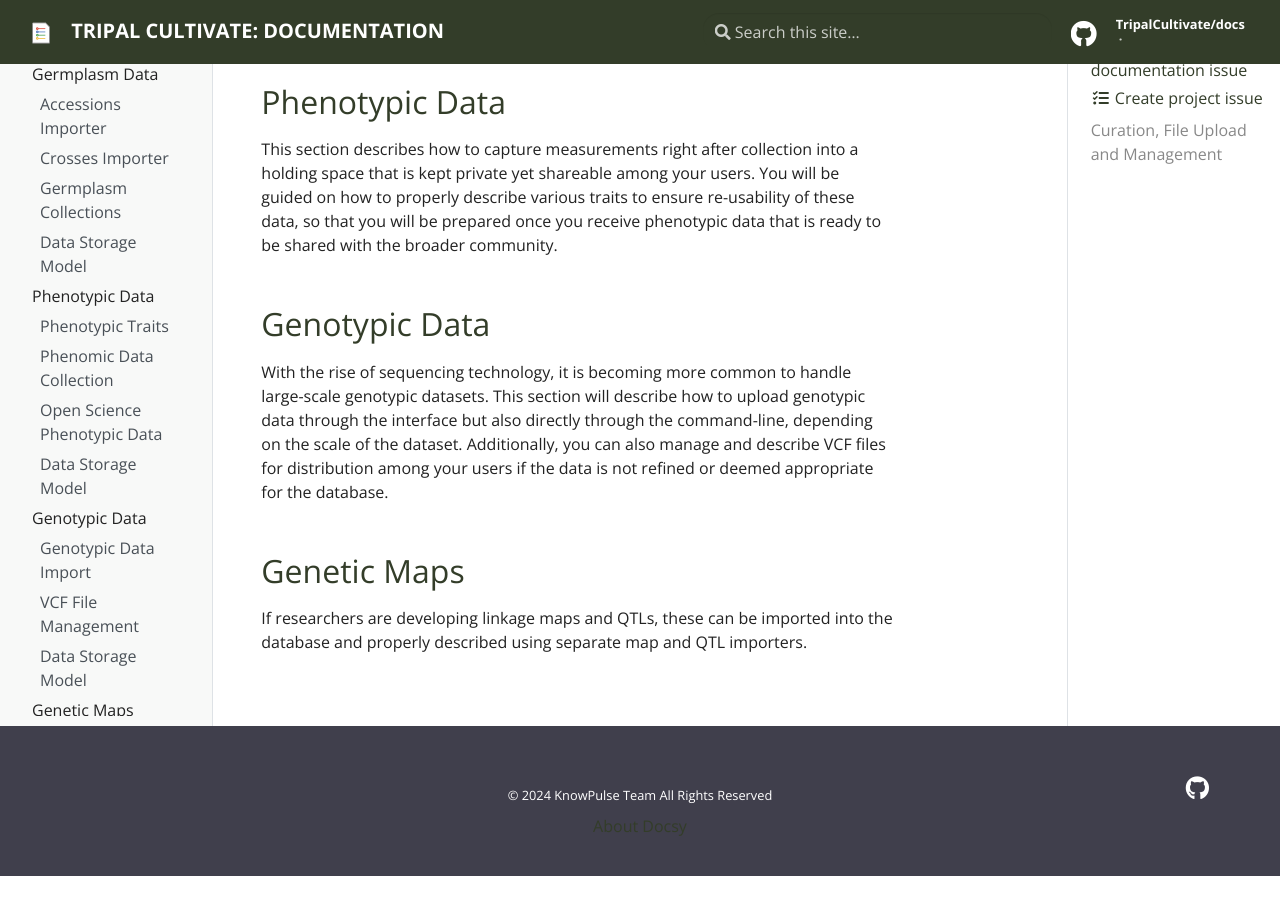
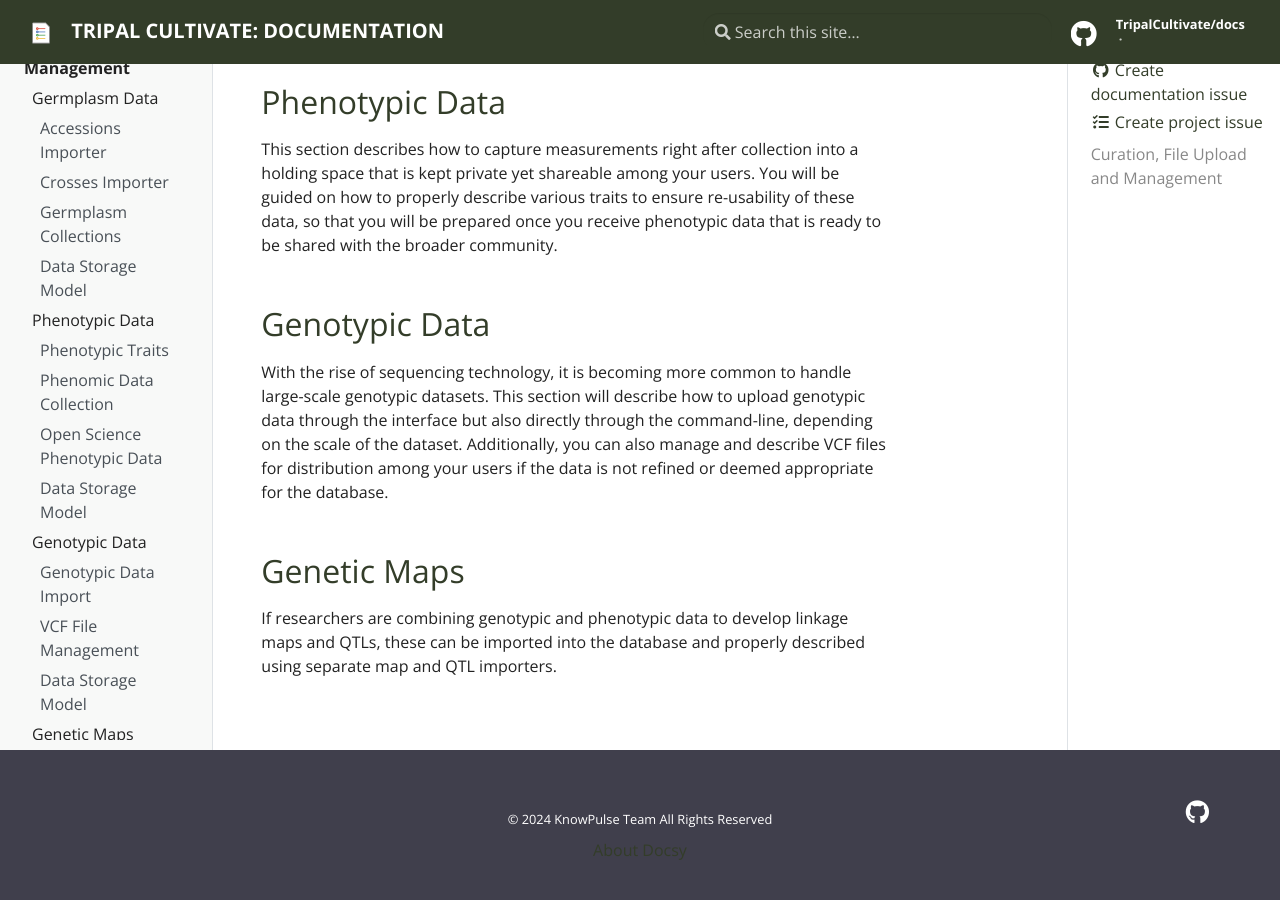
Before and after one commit to TripalCultivate/docs, a Jekyll site: the page built from _docs/curation/curation.md, in a window 1280 px wide and 900 px high, scrolled down 454 px. Built offline with Jekyll 4.4.1, drawn with Linux system fonts in a browser that asks for light colours; before the commit the page ends 1330 px from its top, so only the background shows below that.

Commit message:
Update genetic maps section of curation page

```diff
--- a/_docs/curation/curation.md
+++ b/_docs/curation/curation.md
@@ -15,4 +15,4 @@ This section describes how to capture measurements right after collection into a
 With the rise of sequencing technology, it is becoming more common to handle large-scale genotypic datasets. This section will describe how to upload genotypic data through the interface but also directly through the command-line, depending on the scale of the dataset. Additionally, you can also manage and describe VCF files for distribution among your users if the data is not refined or deemed appropriate for the database.
 
 ## [Genetic Maps](genetic-maps)
-If researchers are developing linkage maps and QTLs, these can be imported into the database and properly described using separate map and QTL importers.
+If researchers are combining genotypic and phenotypic data to develop linkage maps and QTLs, these can be imported into the database and properly described using separate map and QTL importers.
```
